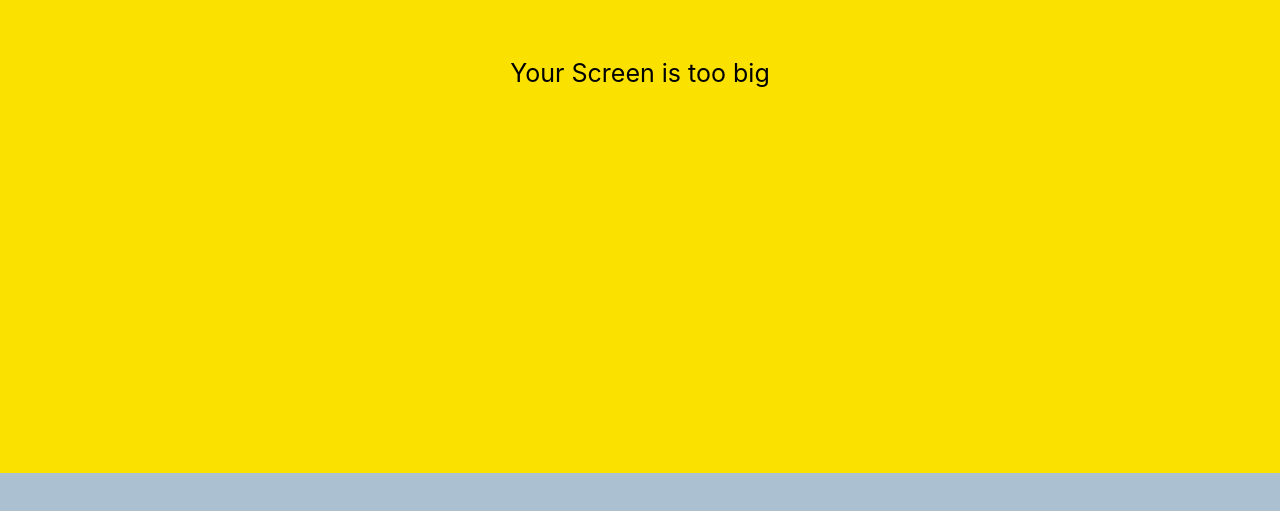
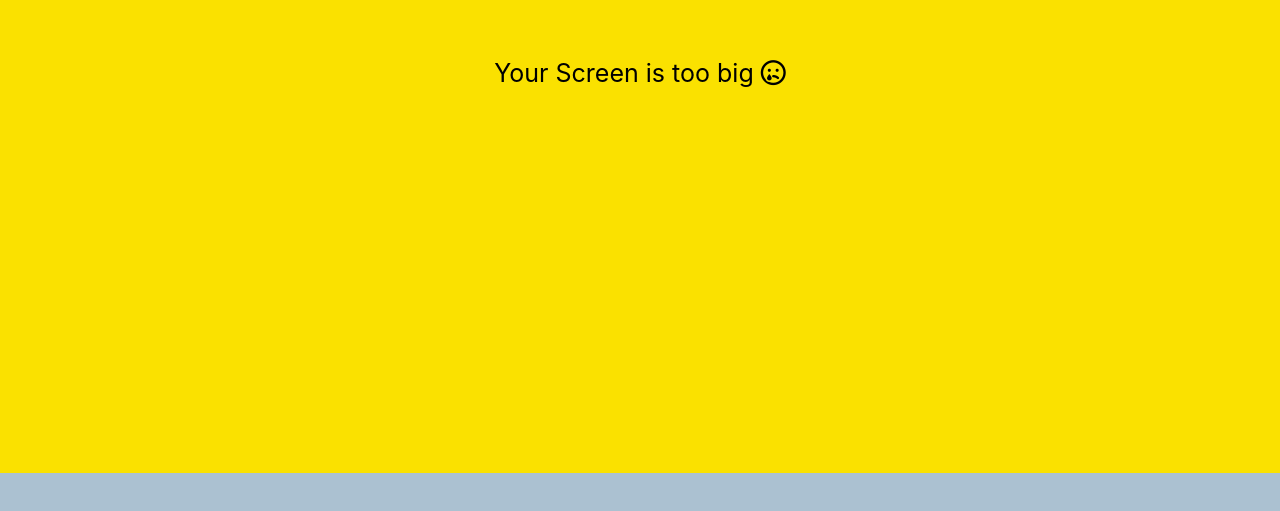
Before and after one commit to Jihyeok-Um/COCOAtalk, a plain HTML site: page chatting.html in a window 1280 px wide. Shown: the part 327-838 px from the top of the page. Drawn offline with Linux system fonts and the light colour scheme.

Commit message:
add emogi

```diff
--- a/chatting.html
+++ b/chatting.html
@@ -81,8 +81,8 @@
 
 
     <div class="no-mobile">
-      <span>Your Screen is too big</span>
-  </div>
+      <span>Your Screen is too big <i class="far fa-sad-tear"></i></span>
+    </div>
 
     <script
       src="https://kit.fontawesome.com/6478f529f2.js"
```
Also changed, not shown: chat.html (+1 -1 lines), find.html (+1 -1 lines), friends.html (+1 -1 lines), index.html (+1 -1 lines), more.html (+1 -1 lines), setting.html (+1 -2 lines).
